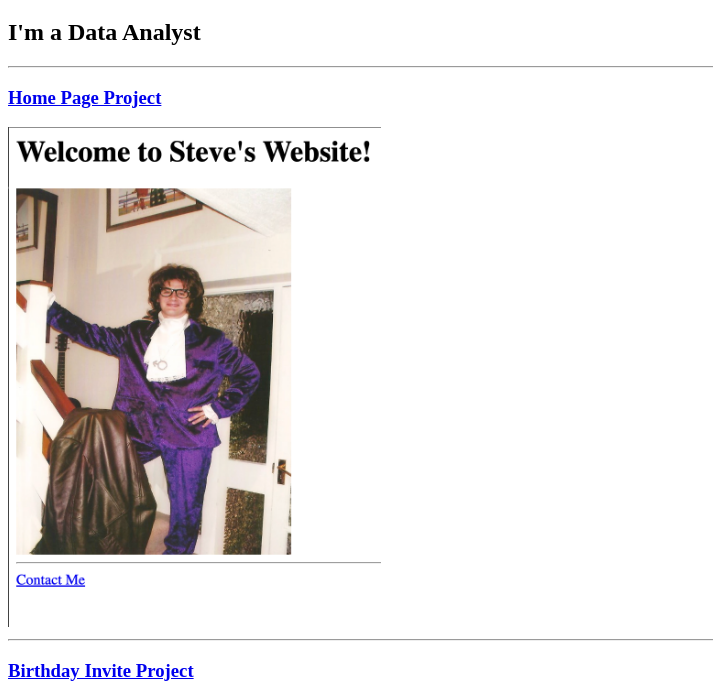
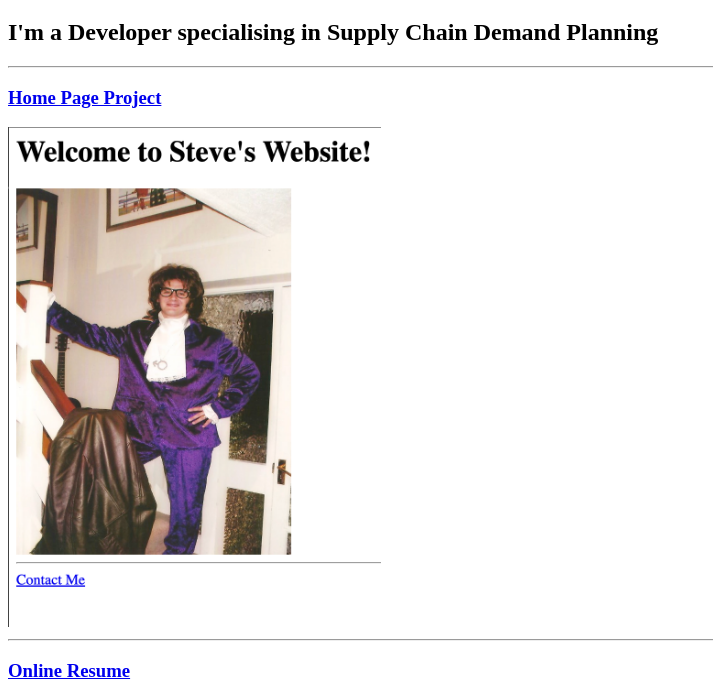
Before and after one commit to stev1edav/html-portfolio, a plain HTML site: page index.html in a window 1280 px wide. Shown: the part 61-759 px from the top of the page, without its empty margins (0-713 px from the left). Drawn offline with Linux system fonts and the light colour scheme; grey boxes are pictures that could not be loaded.

Commit message:
Update index.html
Adding ref to Online Resume

```diff
--- a/index.html
+++ b/index.html
@@ -1,4 +1,3 @@
-<!-- TODO 1: Create the HTML Boilerplate -->
 <!DOCTYPE html>
 <html lang="en">
 <head>
@@ -8,29 +7,15 @@
 </head>
 <body>
     <h1>Steve's Portfolio</h1>
-    <h2>I'm a Data Analyst</h2>
+    <h2>I'm a Developer specialising in Supply Chain Demand Planning</h2>
     <hr />
     <h3><a href="./public/steve_home.html">Home Page Project</a></h3>
     <img src="./assets/images/home_screenshot.png" alt="home page screenshot" height="500"/>
     <hr />
-    <h3><a href="./public/birthday-invite.html">Birthday Invite Project</a></h3>
-    <img src="./assets/images/birthday-invite.png" alt="birthday invite project preview" height="500"/>
+    <h3><a href="../Project Online Resume/Index.html">Online Resume</a></h3>
+    <img src="./assets/images/steve_resume_screenshot.png" alt="Online Resume" height="500"/>
     <h3><a href="./public/about.html">About Me</a></h3>
     <h3><a href="./public/contact.html">Contact Me</a></h3>
 
 </body>
 </html>
-
-<!-- TODO 2: Add Your previous projects' HTML into the public folder -->
-
-<!-- TODO 3: Take screenshots of your project previews and add the images to the images folder -->
-
-<!-- TODO 4: Add titles/subtitles etc. -->
-
-<!-- TODO 5: Add a link to the project pages -->
-
-<!-- TODO 6: Add images to show the project previews
-HINT for TODO 6: You can use the height attribute set to 200 to make the image smaller:
-https://developer.mozilla.org/en-US/docs/Web/HTML/Element/img#attr-height -->
-
-<!-- TODO 7: Add the Contact Me and About Me page links -->
```
